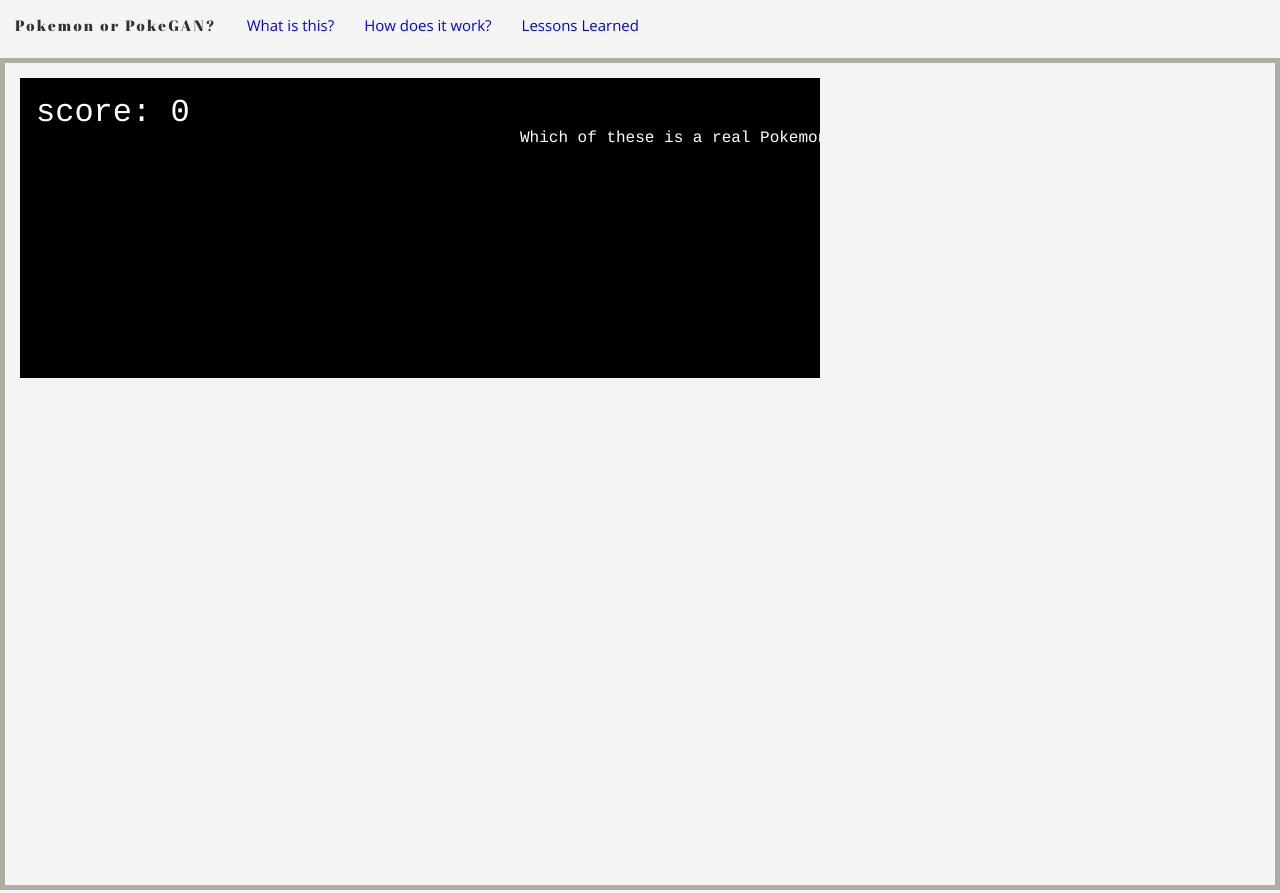
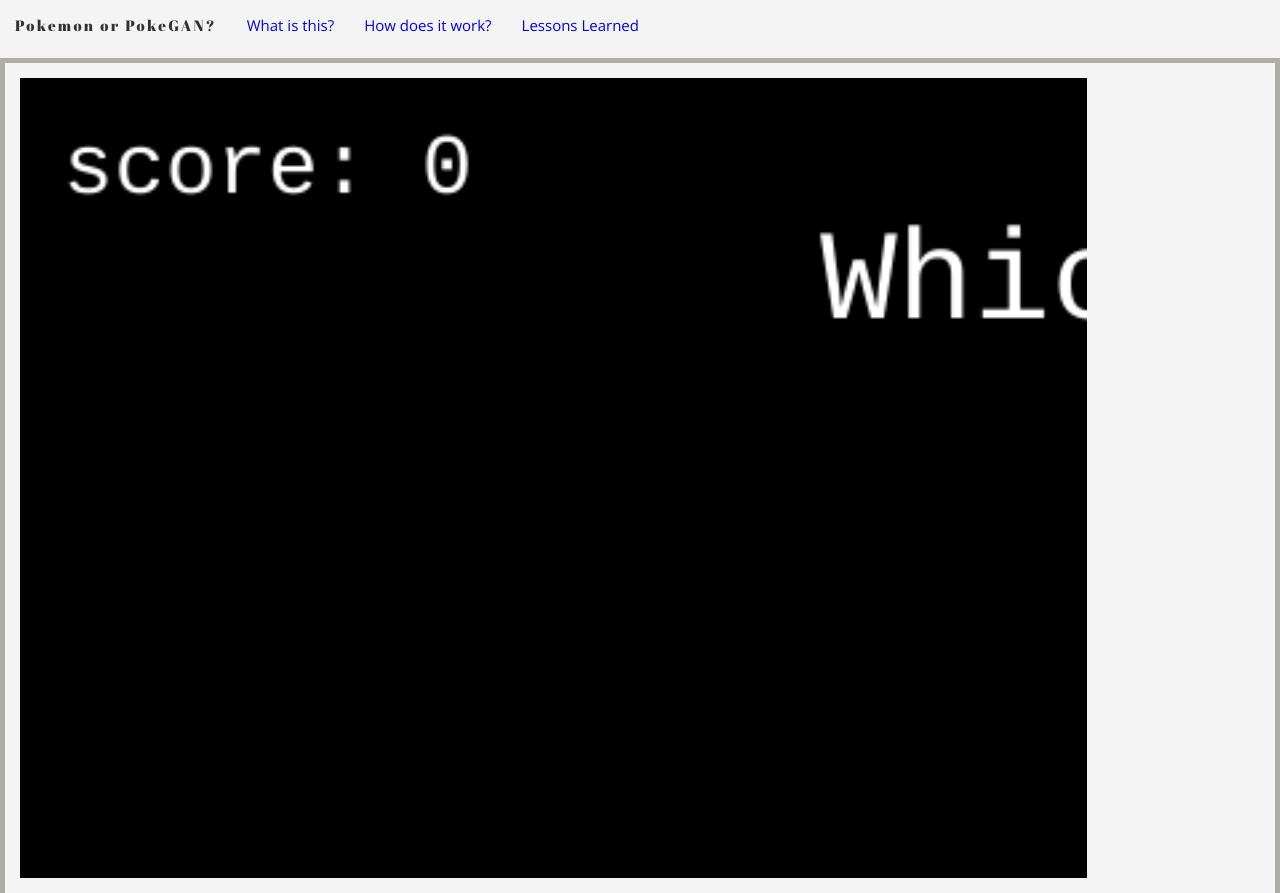
Before and after one commit to RaymondDashWu/Pokemon-or-PokeGAN, a website built with webpack: page public/index.html in a window 1280 px wide. Shown: the top 893 px of the page. Built offline with nearby package versions, Linux system fonts and the light colour scheme.

Commit message:
[FIX] Game didn't scale properly

```diff
--- a/public/index.html
+++ b/public/index.html
@@ -20,7 +20,7 @@
         </ul>
     </div>
     <section>
-        <div id="phaser-game" style="overflow: hidden; width: 100%; height: 100%;">
+        <div id="phaser-game" style="align-content: center">
             <script src="build/project.bundle.js" charset="utf-8"></script>
         </div>
     </section>
--- a/public/package.json
+++ b/public/package.json
@@ -25,6 +25,6 @@
     "webpack-dev-server": "^3.7.2"
   },
   "dependencies": {
-    "phaser": "^3.3.0"
+    "phaser": "^3.19.0"
   }
 }
--- a/public/src/config.js
+++ b/public/src/config.js
@@ -1,22 +1,21 @@
 import quizScene1 from './quizScene1';
-import Scale, { AUTO } from 'phaser';
+import Phaser, { AUTO, Scale } from 'phaser';
+
+
 
 // Make the game fullscreen
-var WIDTH = window.screen.availWidth * window.devicePixelRatio;
+var WIDTH = window.screen.availWidth * window.devicePixelRatio / 2;
 var HEIGHT = (window.screen.availHeight * window.devicePixelRatio) / 2;
 
 const config = {
     type: AUTO,
     scale: {
-        // mode: Phaser.Scale.FIT,
+        mode: Phaser.Scale.FIT,
         parent: 'phaser-game',
         // autoCenter: Phaser.Scale.CENTER_BOTH,
         width: WIDTH,
         height: HEIGHT,
     },
-    // parent: 'game',
-    // width: WIDTH,
-    // height: HEIGHT,
     scene: new quizScene1(),
 };
 
--- a/public/src/quizScene1.js
+++ b/public/src/quizScene1.js
@@ -47,7 +47,7 @@
 
         // Text assets init
         this.scoreText = this.add.text(16, 16, 'score: 0', { fontSize: '32px', fill: '#fff' });
-        this.text = this.add.text(500, 50, "Which of these is a real Pokemon?");
+        this.text = this.add.text(300, 50, "Which of these is a real Pokemon?", { fontSize: '48px', fill: '#fff' });
     }
 
     shufflePokemon() {
```
Also changed, not shown: 1 other file.
